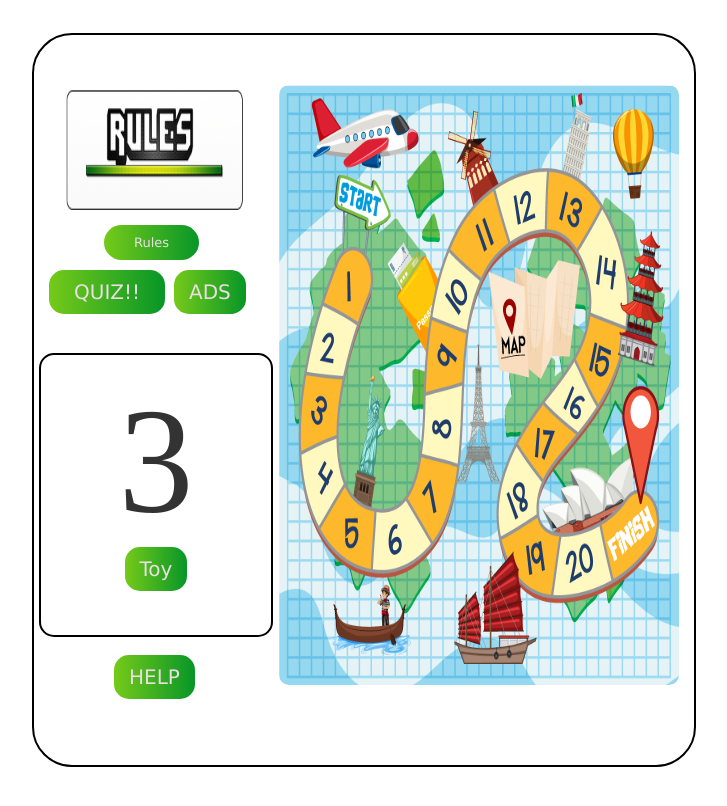
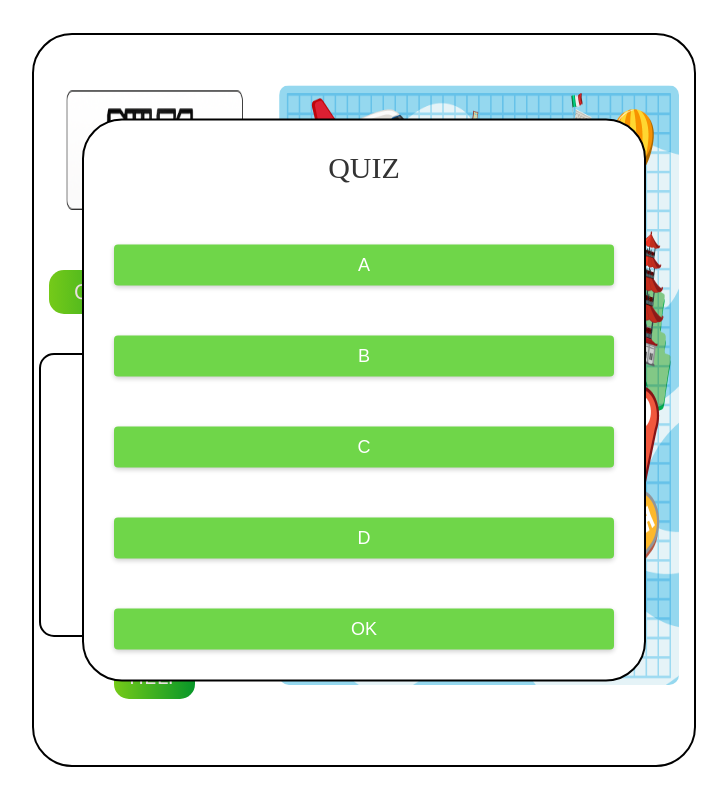
Before and after one commit to anirut2543/casttrash, a plain HTML site: page sum.html in a window 1280 px wide. Both pictures are taken after a click on the button "QUIZ!!". Shown: the whole page, without its empty margins (276-1003 px from the left). Drawn offline with Linux system fonts and the light colour scheme.

Commit message:
Update styles6.css

```diff
--- a/styles6.css
+++ b/styles6.css
@@ -295,3 +295,55 @@
    box-shadow: 0 2px 5px rgba(0, 0, 0, 0.2);
 
 }
+
+.qui{
+   background-attachment: fixed;
+   width: 500px;
+   background: #fff;
+   border-radius: 40px;
+   border: 2px solid #000;
+   position: absolute;
+   top: 100%;
+   transform: translate(-50%,-50%) scale(0.1);
+   text-align: center;
+   padding: 0 30px 30px;
+   color: #333;
+   visibility: hidden;
+   transition: transform 0.4s, left 0.4s,top 0.4s;
+}
+
+.open-qui{
+   visibility: visible;
+   left: 50%;
+   top: 50%;
+   transform: translate(-50%,-50%) scale(1);
+}
+
+.qui img{
+   width: 400px;
+   margin-top: -100px;
+   border-bottom: 5%;
+}
+
+.qui h1{
+   font-size: 30px;
+   font-weight: 500;
+   margin: 30px 0 10px;
+}
+.qui p{
+   font-size: 20px;
+}
+.qui button{
+   width: 100%;
+   margin-top: 50px;
+   padding: 10px 0;
+   background: #6fd649;
+   color: #fff;
+   border: 0;
+   outline: none;
+   font-size: 18px;
+   border-radius: 4px;
+   cursor: pointer;
+   box-shadow: 0 2px 5px rgba(0, 0, 0, 0.2);
+
+}
```
